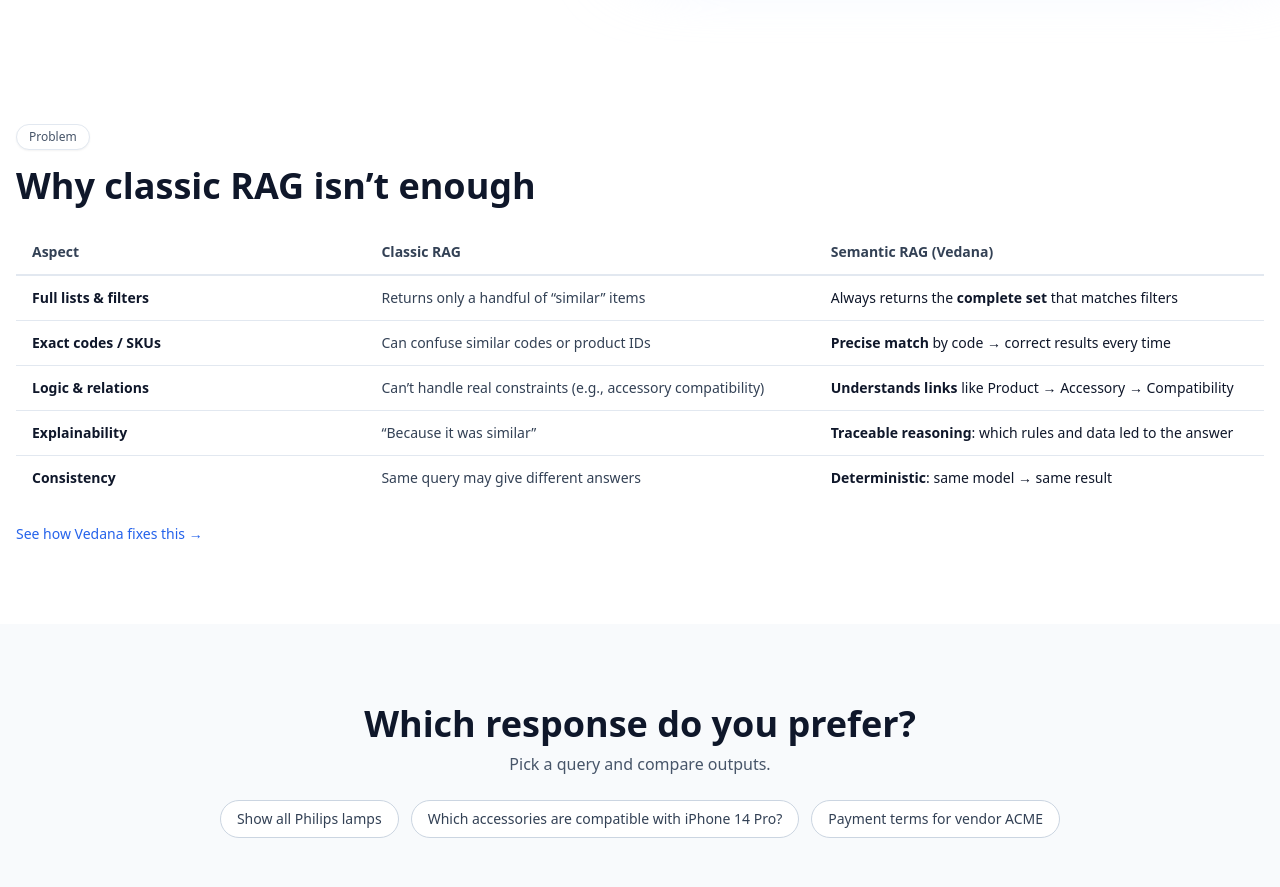
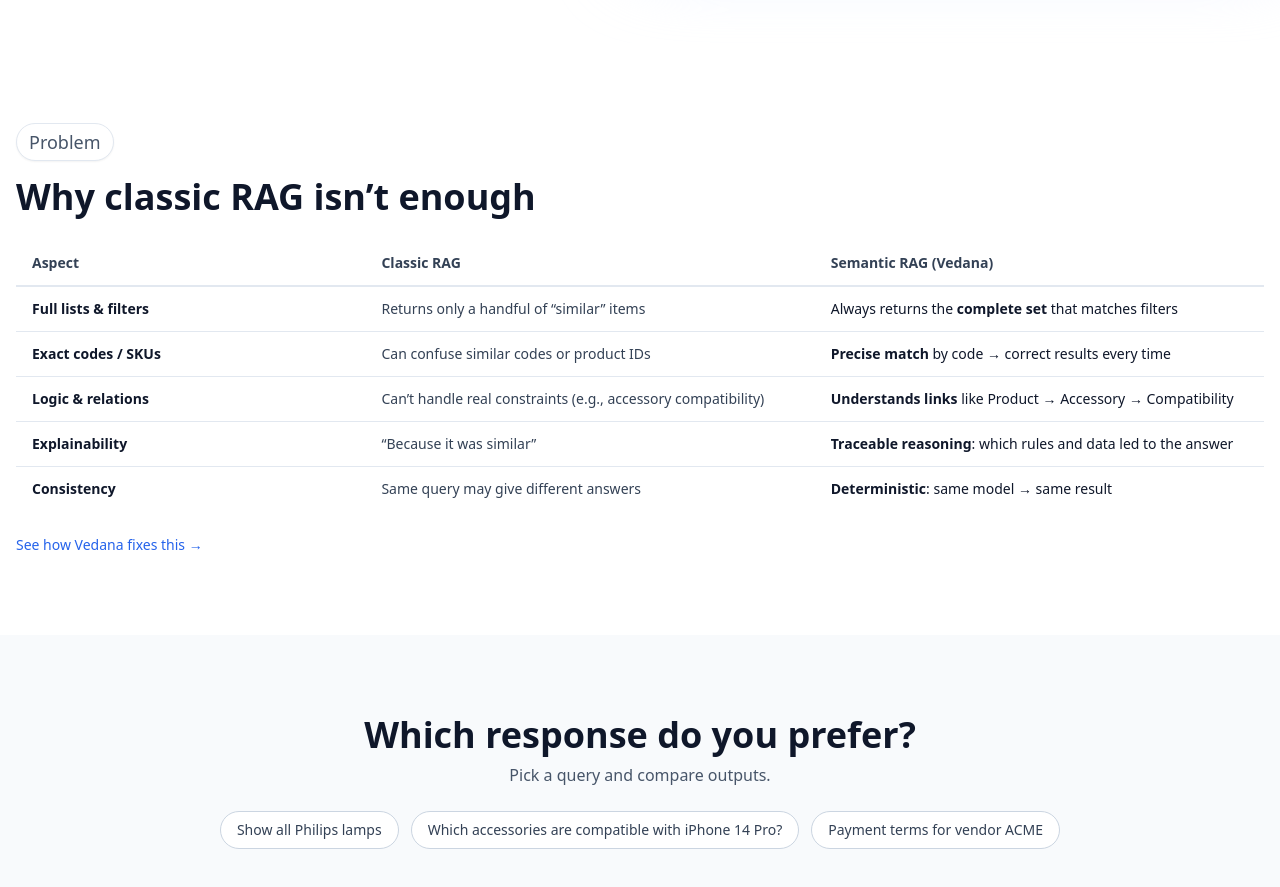
Before and after one commit to epoch8/vedana.tech, a React (Vite) app: page / in a window 1280 px wide. Shown: the part 1400-2287 px from the top of the page. Built offline with nearby package versions, Linux system fonts and the light colour scheme.

Commit message:
fix typo in demo block comment and update problem section text size

```diff
--- a/src/vedana_landing.jsx
+++ b/src/vedana_landing.jsx
@@ -2,7 +2,7 @@
 
 // Vedana Landing — React + Tailwind
 // Updates:
-// - Demo block: show 3 clickable queries first; responses + "Why this" appear only after click (no collapse on second click)
+// - Demo block: show 3 clickable querieries first; responses + "Why this" appear only after click (no collapse on second click)
 // - Keep existing tests; append config tests for Demo
 // - Previous removals kept: no Testimonials, Pricing, Integrations, Features, Logos
 // - Methodology block after Demo with photo
@@ -127,7 +127,7 @@
   return (
     <section id="problem" className="py-20 bg-white">
       <div className="mx-auto max-w-7xl px-4">
-        <div className="inline-flex items-center gap-2 rounded-full border border-slate-200 bg-white px-3 py-1 text-xs text-slate-600 shadow-sm">Problem</div>
+        <div className="inline-flex items-center gap-2 rounded-full border border-slate-200 bg-white px-3 py-1 text-lg text-slate-600 shadow-sm">Problem</div>
         <h2 className="mt-4 text-3xl md:text-4xl font-bold text-slate-900">Why classic RAG isn’t enough</h2>
 
         <div className="mt-6 overflow-x-auto">
```
